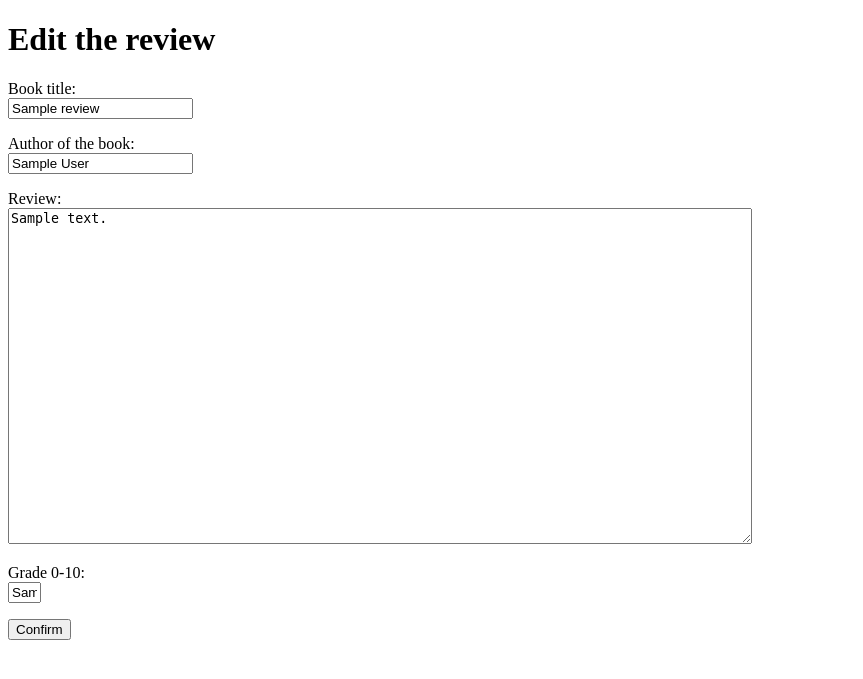
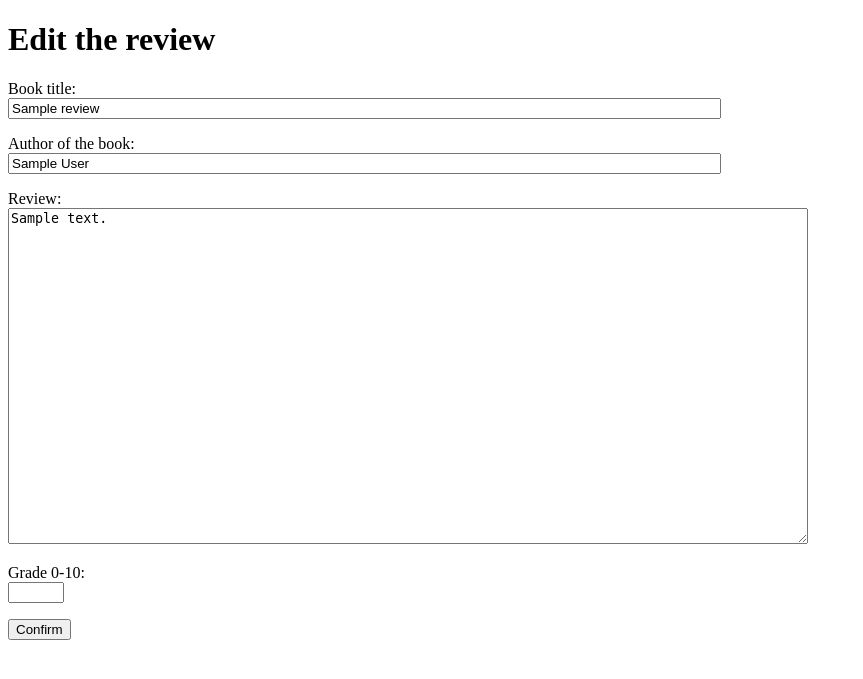
Before and after one commit to haikoj/kirja-arvostelut, a Flask app: template templates/edit_review.html in a window 1280 px wide. Shown: the top 679 px of the page, without its empty margins (0-863 px from the left). Run offline with Flask 3, Linux system fonts and the light colour scheme; the template is opened without the code that fills it: most values are stand-ins (such as "Sample title", 1, 10 or a date in 2020).

Commit message:
Fix search review bug, improve edit review appearance

```diff
--- a/templates/edit_review.html
+++ b/templates/edit_review.html
@@ -10,19 +10,19 @@
 
             <p>
                 Book title: <br />
-                <input type="text" name="title" value="{{ review.title }}" />
+                <input type="text" name="title" maxlength="100" size="86" value="{{ review.title }}" />
             </p>
             <p>
                 Author of the book: <br />
-                <input type="text" name="author" value="{{ review.author }}"/>
+                <input type="text" name="author" maxlength="50" size="86" value="{{ review.author }}"/>
             </p>
             <p>
                 Review: <br />
-                <textarea name="review" rows="22" cols="90">{{ review.review }}</textarea>
+                <textarea name="review" rows="22" cols="97">{{ review.review }}</textarea>
             </p>
             <p>
                 Grade 0-10: <br />
-                <input name="grade" size="1" value="{{ review.grade }}"/>
+                <input type="number" name="grade" min="0" max="10" value="{{ review.grade }}"/>
             </p>
             <input type="hidden" name="review_id" value="{{ review.id }}">
             <input type="submit" value="Confirm" />
--- a/templates/find_review.html
+++ b/templates/find_review.html
@@ -20,7 +20,7 @@
     <h2>Results:</h2>
     <ul>
         {% for result in results %}
-        <li><a href="/item/{{ result.id }}">{{ result.title }}</a></li>
+        <li><a href="/review/{{ result.id }}">{{ result.title }}</a></li>
         {% endfor %}
     </ul>
     {% endif %}
```
